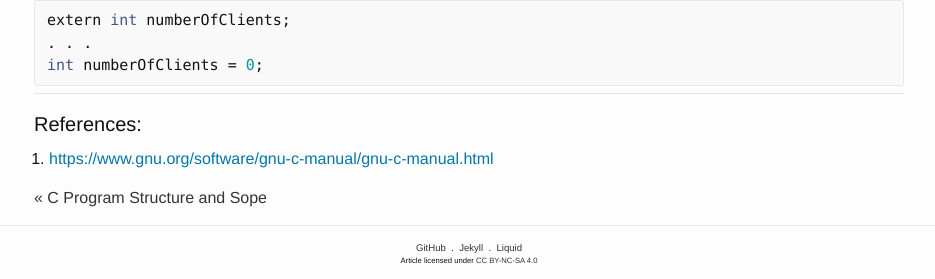
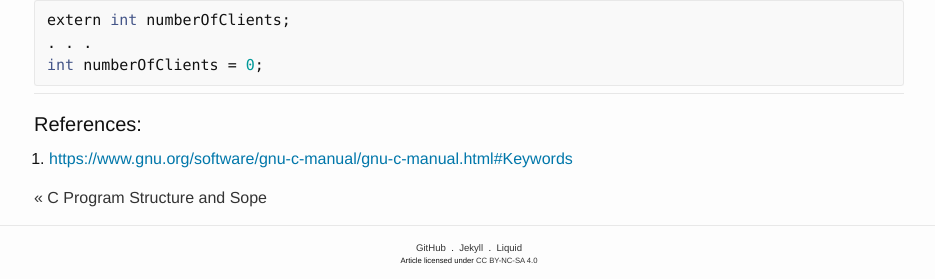
Before and after one commit to ousiax/ousiax.github.io, a Jekyll site: the page built from _posts/2017-02-26-keywords-in-c-programming-language.md, in a window 1280 px wide. Shown: the part 1795-2074 px from the top of the page, without its empty margins (171-1106 px from the left). Built offline with Jekyll 4.4.1, drawn with Linux system fonts in a browser that asks for light colours; some of the changed lines change nothing that is shown.

Commit message:
Update  2017-02-26-keywords-in-c-programming-language.md

```diff
--- a/_posts/2017-02-26-keywords-in-c-programming-language.md
+++ b/_posts/2017-02-26-keywords-in-c-programming-language.md
@@ -89,4 +89,4 @@ int numberOfClients = 0;
 
 #### References:
 
-1. [https://www.gnu.org/software/gnu-c-manual/gnu-c-manual.html](https://www.gnu.org/software/gnu-c-manual/gnu-c-manual.html)
+1. [https://www.gnu.org/software/gnu-c-manual/gnu-c-manual.html#Keywords](https://www.gnu.org/software/gnu-c-manual/gnu-c-manual.html)
```
